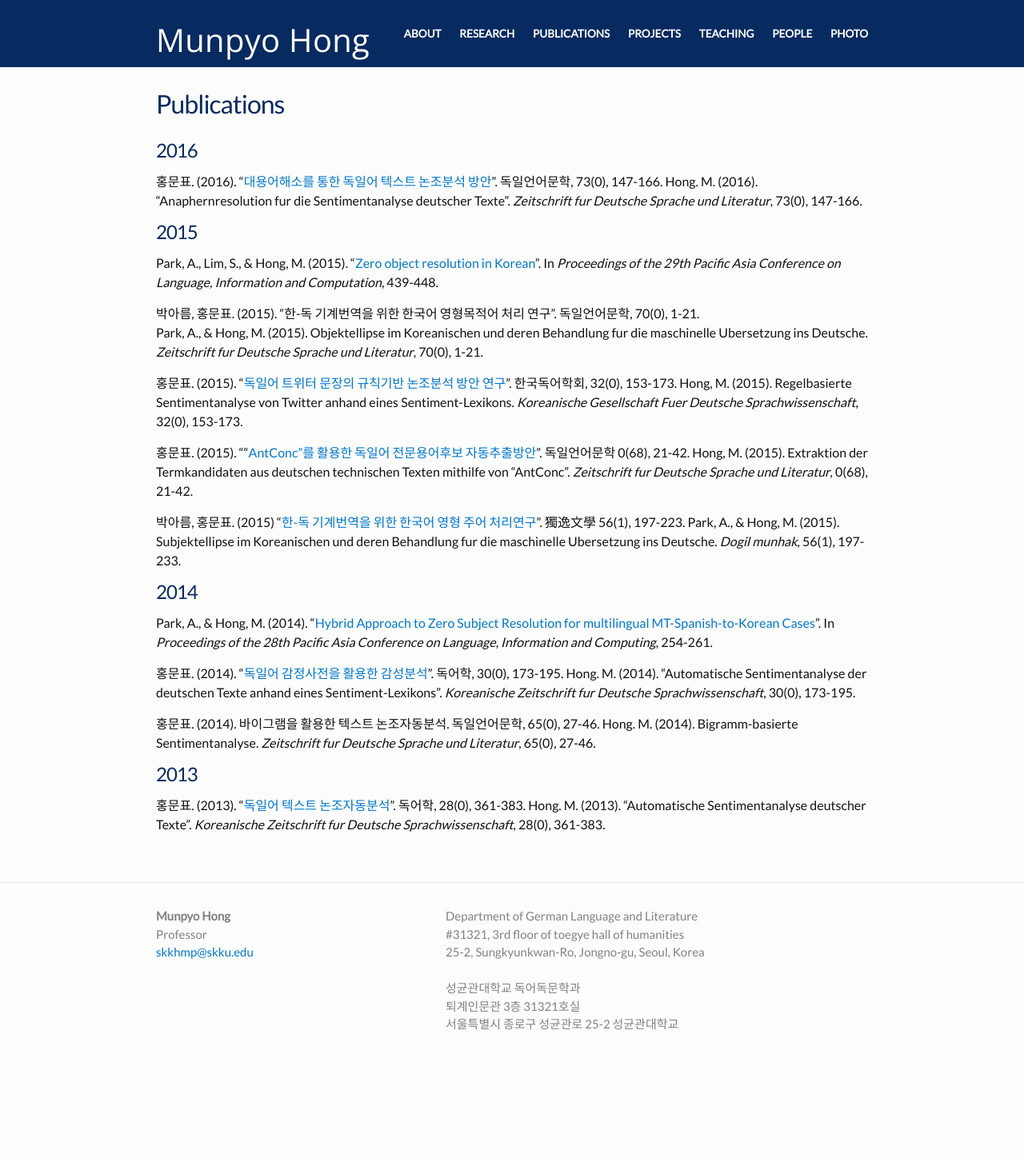
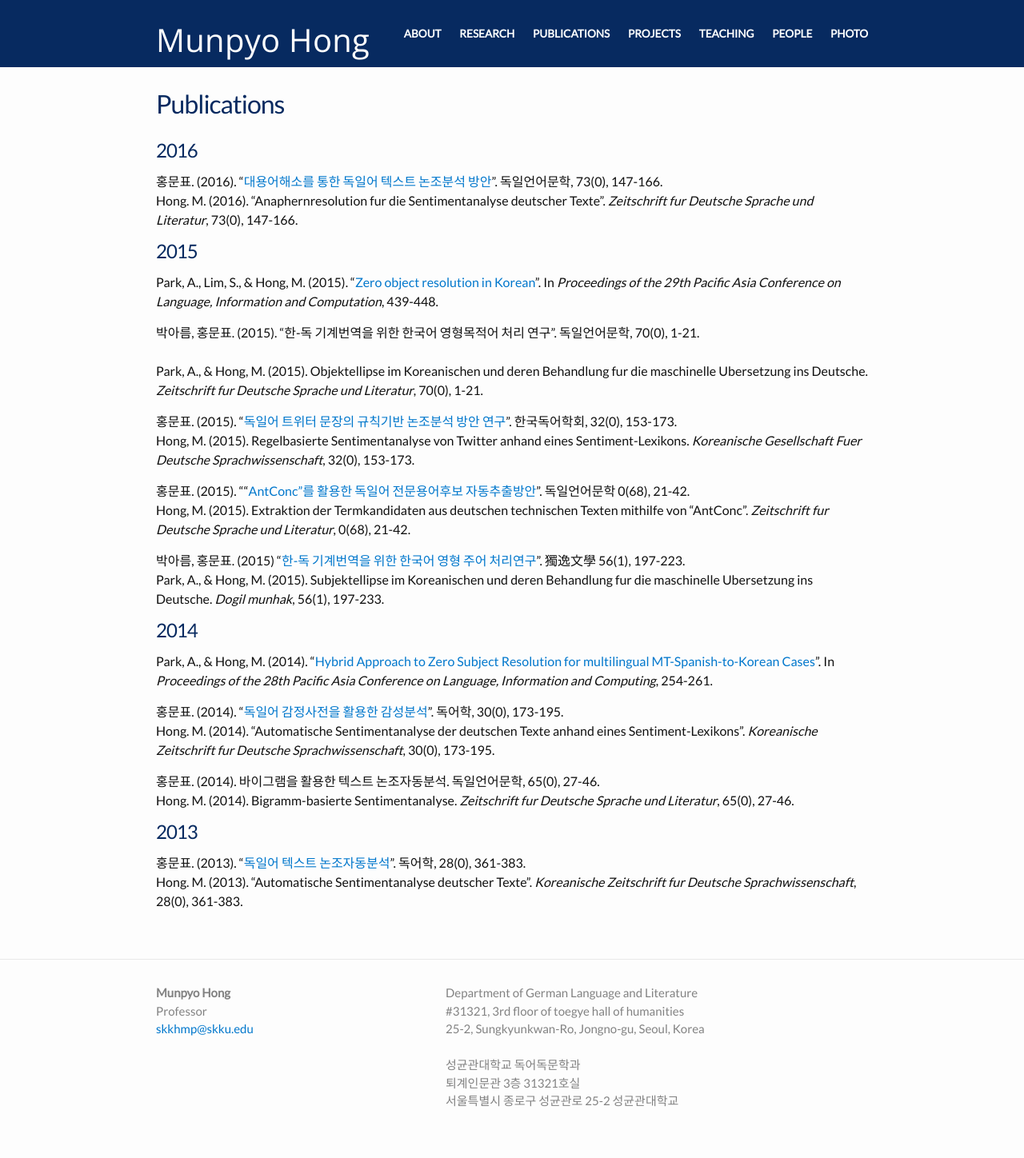
Before and after one commit to skkhmp/skkhmp.github.io, a Jekyll site: the page built from publications.md, in a window 1280 px wide. Shown: the whole page at 80% size. Built offline with Jekyll 4.4.1, drawn with Linux system fonts in a browser that asks for light colours; some web fonts are replaced; before the commit the page ends 1352 px from its top, so only the background shows below that.

```diff
--- a/publications.md
+++ b/publications.md
@@ -4,33 +4,33 @@ title: Publications
 permalink: /publications/
 ---
 # 2016
-홍문표. (2016). "[대용어해소를 통한 독일어 텍스트 논조분석 방안](http://kiss.kstudy.com/thesis/thesis-view.asp?key=3473298)". 독일언어문학, 73(0), 147-166.
+홍문표. (2016). "[대용어해소를 통한 독일어 텍스트 논조분석 방안](http://kiss.kstudy.com/thesis/thesis-view.asp?key=3473298)". 독일언어문학, 73(0), 147-166. <br/>
 Hong. M. (2016). "Anaphernresolution fur die Sentimentanalyse deutscher Texte". *Zeitschrift fur Deutsche Sprache und Literatur*, 73(0), 147-166.
 
 # 2015
 Park, A., Lim, S., & Hong, M. (2015). "[Zero object resolution in Korean](https://www.aclweb.org/anthology/Y15-1050.pdf)". In *Proceedings of the 29th Pacific Asia Conference on Language, Information and Computation*, 439-448.
 
-박아름, 홍문표. (2015). "한-독 기계번역을 위한 한국어 영형목적어 처리 연구". 독일언어문학, 70(0), 1-21.
+박아름, 홍문표. (2015). "한-독 기계번역을 위한 한국어 영형목적어 처리 연구". 독일언어문학, 70(0), 1-21. <br/>
 Park, A., & Hong, M. (2015). Objektellipse im Koreanischen und deren Behandlung fur die maschinelle Ubersetzung ins Deutsche. *Zeitschrift fur Deutsche Sprache und Literatur*, 70(0), 1-21.
 
-홍문표. (2015). "[독일어 트위터 문장의 규칙기반 논조분석 방안 연구](http://www.riss.or.kr/search/detail/DetailView.do?p_mat_type=1a0202e37d52c72d&control_no=037a059b0382821e4884a65323211ff0)". 한국독어학회, 32(0), 153-173.
+홍문표. (2015). "[독일어 트위터 문장의 규칙기반 논조분석 방안 연구](http://www.riss.or.kr/search/detail/DetailView.do?p_mat_type=1a0202e37d52c72d&control_no=037a059b0382821e4884a65323211ff0)". 한국독어학회, 32(0), 153-173. <br/>
 Hong, M. (2015). Regelbasierte Sentimentanalyse von Twitter anhand eines Sentiment-Lexikons. *Koreanische Gesellschaft Fuer Deutsche Sprachwissenschaft*, 32(0), 153-173.
 
-홍문표. (2015). ""[AntConc"를 활용한 독일어 전문용어후보 자동추출방안](http://www.riss.or.kr/search/detail/DetailView.do?p_mat_type=1a0202e37d52c72d&control_no=b0f698b20df38d1e47de9c1710b0298d)". 독일언어문학 0(68), 21-42.
+홍문표. (2015). ""[AntConc"를 활용한 독일어 전문용어후보 자동추출방안](http://www.riss.or.kr/search/detail/DetailView.do?p_mat_type=1a0202e37d52c72d&control_no=b0f698b20df38d1e47de9c1710b0298d)". 독일언어문학 0(68), 21-42. <br/>
 Hong, M. (2015). Extraktion der Termkandidaten aus deutschen technischen Texten mithilfe von "AntConc". *Zeitschrift fur Deutsche Sprache und Literatur*, 0(68), 21-42.
 
-박아름, 홍문표. (2015) "[한-독 기계번역을 위한 한국어 영형 주어 처리연구](http://www.riss.or.kr/search/detail/DetailView.do?p_mat_type=1a0202e37d52c72d&control_no=c8e69d64922b89fde9810257f7042666)". 獨逸文學 56(1), 197-223.
+박아름, 홍문표. (2015) "[한-독 기계번역을 위한 한국어 영형 주어 처리연구](http://www.riss.or.kr/search/detail/DetailView.do?p_mat_type=1a0202e37d52c72d&control_no=c8e69d64922b89fde9810257f7042666)". 獨逸文學 56(1), 197-223. <br/>
 Park, A., & Hong, M. (2015). Subjektellipse im Koreanischen und deren Behandlung fur die maschinelle Ubersetzung ins Deutsche. *Dogil munhak*, 56(1), 197-233.
 
 # 2014
 Park, A., & Hong, M. (2014). "[Hybrid Approach to Zero Subject Resolution for multilingual MT-Spanish-to-Korean Cases](https://www.aclweb.org/anthology/Y14-1031.pdf)". In *Proceedings of the 28th Pacific Asia Conference on Language, Information and Computing*, 254-261.
 
-홍문표. (2014). "[독일어 감정사전을 활용한 감성분석](http://kiss.kstudy.com/thesis/thesis-view.asp?key=3328503)". 독어학, 30(0), 173-195.
+홍문표. (2014). "[독일어 감정사전을 활용한 감성분석](http://kiss.kstudy.com/thesis/thesis-view.asp?key=3328503)". 독어학, 30(0), 173-195. <br/>
 Hong. M. (2014). "Automatische Sentimentanalyse der deutschen Texte anhand eines Sentiment-Lexikons". *Koreanische Zeitschrift fur Deutsche Sprachwissenschaft*, 30(0), 173-195.
 
-홍문표. (2014). 바이그램을 활용한 텍스트 논조자동분석. 독일언어문학, 65(0), 27-46.
+홍문표. (2014). 바이그램을 활용한 텍스트 논조자동분석. 독일언어문학, 65(0), 27-46. <br/>
 Hong. M. (2014). Bigramm-basierte Sentimentanalyse. *Zeitschrift fur Deutsche Sprache und Literatur*, 65(0), 27-46.
 
 # 2013
-홍문표. (2013). "[독일어 텍스트 논조자동분석](http://kiss.kstudy.com/thesis/thesis-view.asp?key=3293461)". 독어학, 28(0), 361-383.
+홍문표. (2013). "[독일어 텍스트 논조자동분석](http://kiss.kstudy.com/thesis/thesis-view.asp?key=3293461)". 독어학, 28(0), 361-383. <br/>
 Hong. M. (2013). "Automatische Sentimentanalyse deutscher Texte". *Koreanische Zeitschrift fur Deutsche Sprachwissenschaft*, 28(0), 361-383.
```
